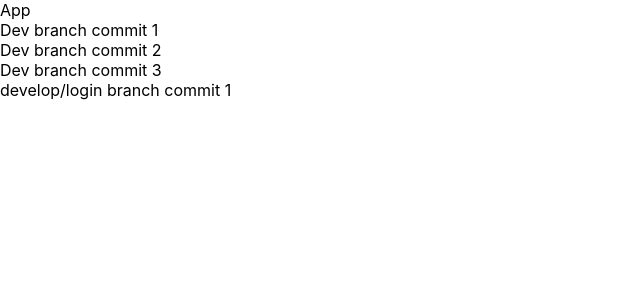
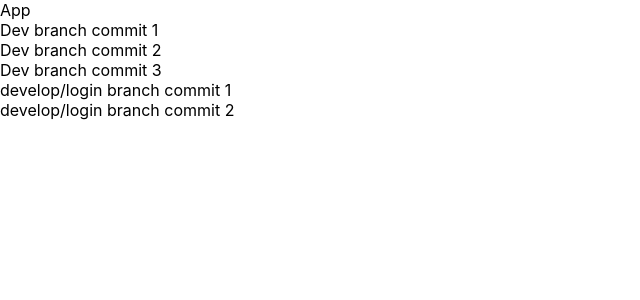
Before and after one commit to Sergey-pn/cra-console, a React (Create React App) app: page / in a window 1280 px wide. Shown: the top 300 px of the page, without its empty margins (0-640 px from the left). Built offline with nearby package versions, Linux system fonts and the light colour scheme.

Commit message:
develop/login branch commit 2

```diff
--- a/src/App.tsx
+++ b/src/App.tsx
@@ -9,6 +9,7 @@ function App() {
       <div>Dev branch commit 2</div>
       <div>Dev branch commit 3</div>
       <div>develop/login branch commit 1</div>
+      <div>develop/login branch commit 2</div>
     </div>
   );
 }
```
